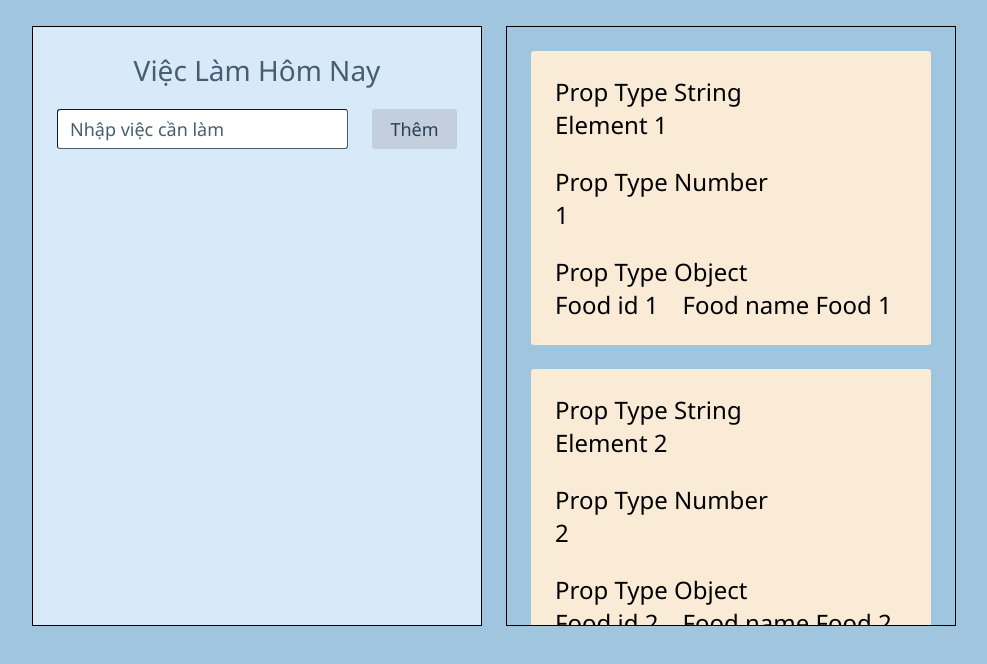
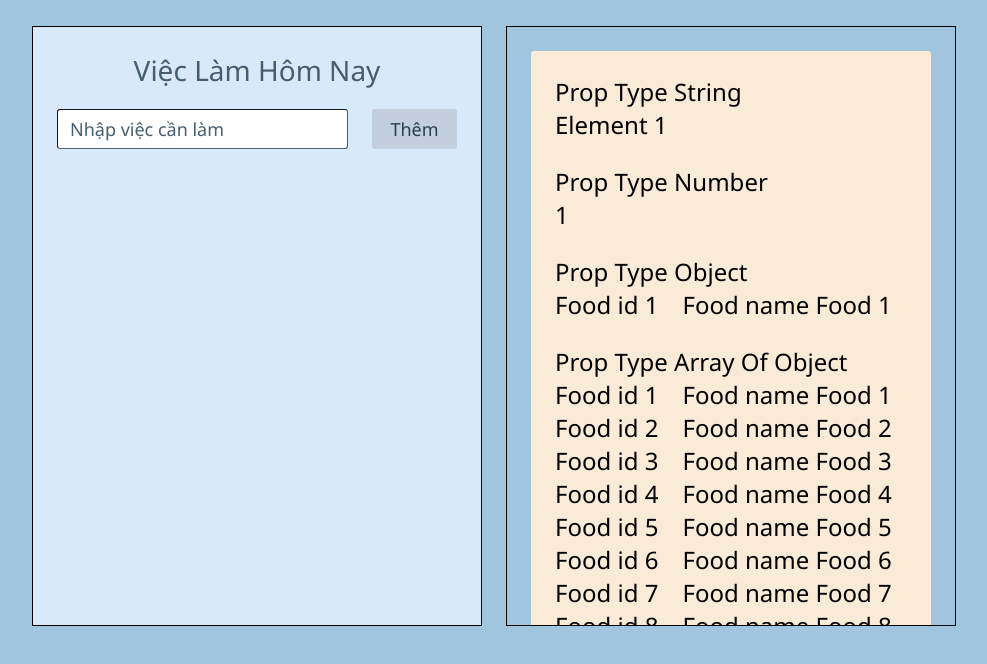
Before and after one commit to tcvduc/to-do-list-vuejs, a Vue app: page / in a window 1280 px wide. Shown: the top 664 px of the page, without its empty margins (146-1133 px from the left). Built offline with nearby package versions, Linux system fonts and the light colour scheme.

Commit message:
Practise render props type array of object in vue

```diff
--- a/src/onboard/props/ChildElement.vue
+++ b/src/onboard/props/ChildElement.vue
@@ -56,6 +56,15 @@
       <div class="foodId">Food id {{ food.foodId }}</div>
       <div class="foodName">Food name {{ food.foodName }}</div>
     </div>
+
+    <div class="titleChildElement">Prop Type Array Of Object</div>
+
+    <div class="foodList">
+      <div class="food" v-for="food in foodList.foods" :key="food.foodId">
+        <div class="foodId">Food id {{ food.foodId }}</div>
+        <div class="foodName">Food name {{ food.foodName }}</div>
+      </div>
+    </div>
   </div>
 </template>
 
@@ -70,6 +79,16 @@ export default {
       foodName: String,
       type: Object,
     },
+    foodList: {
+      type: Object,
+      foods: [
+        {
+          foodId: Number,
+          foodName: String,
+          type: Object,
+        },
+      ],
+    },
   },
 };
 </script>
--- a/src/onboard/props/FatherElement.vue
+++ b/src/onboard/props/FatherElement.vue
@@ -21,12 +21,14 @@
       :elementId="childElement.id"
       :content="childElement.content"
       :food="childElement.food"
+      :foodList="childElement.foodList"
     />
   </div>
 </template>
 
 <script>
 import ChildElement from "./ChildElement.vue";
+
 const elementType = {
   elementId: Number,
   title: String,
@@ -49,9 +51,37 @@ const childElementsType = {
         foodId: Number,
         foodName: String,
       },
+      foodList: {
+        type: Object,
+        foods: [
+          {
+            type: Object,
+            foodId: Number,
+            foodName: String,
+          },
+        ],
+      },
     }
   ],
 };
+
+/**
+ *
+ * @param {Number} number
+ */
+function createFoods(number) {
+  const foods = [];
+
+  for (let i = 1; i <= number; ++i) {
+    const food = {
+      foodId: i,
+      foodName: "Food " + i,
+    };
+    foods.push(food);
+  }
+
+  return foods;
+}
 
 const childElements = [];
 
@@ -63,6 +93,9 @@ for (let i = 1; i <= 4; ++i) {
     food: {
       foodId: i,
       foodName: "Food " + i,
+    },
+    foodList: {
+      foods: createFoods(8),
     },
   };
   childElements.push(element);
```
